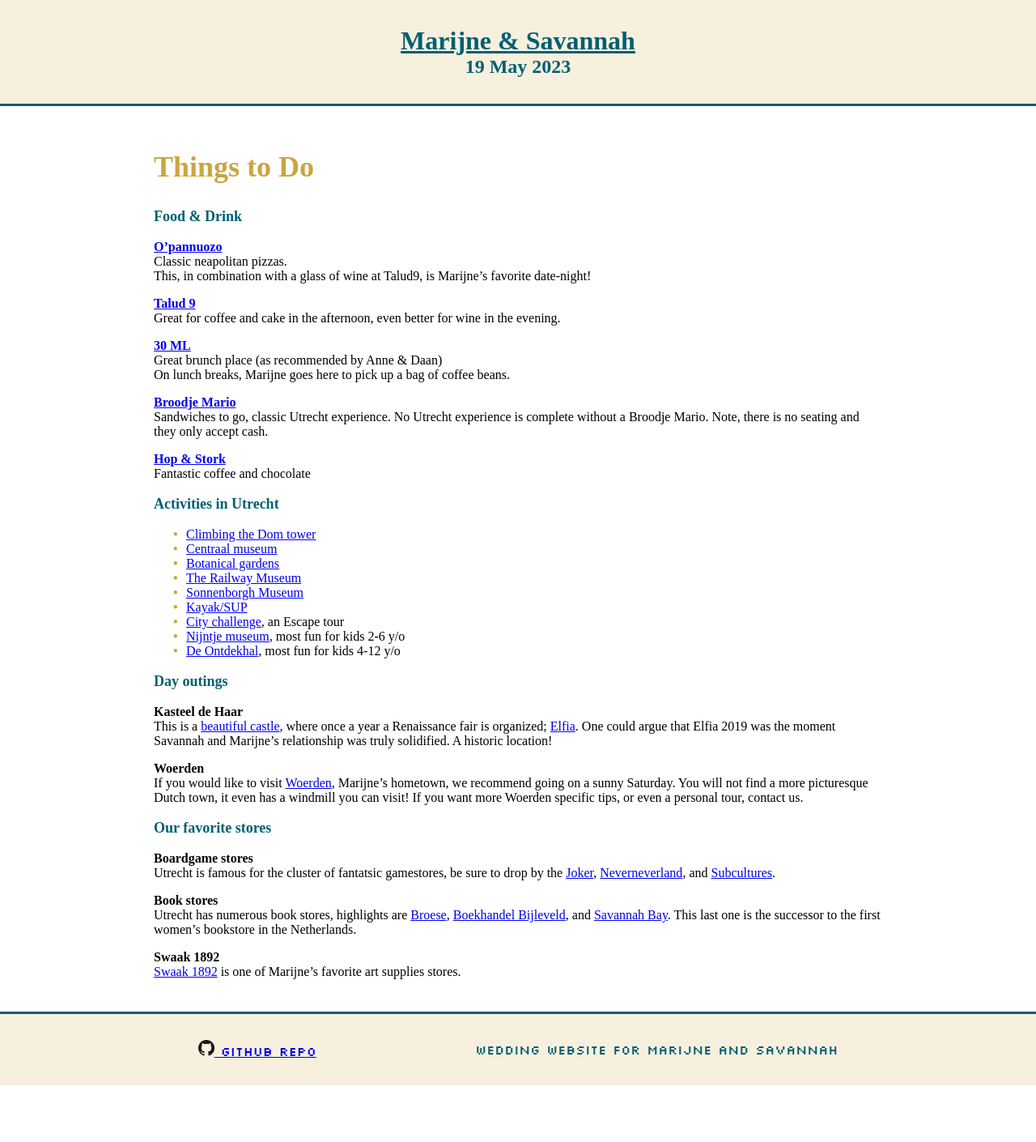
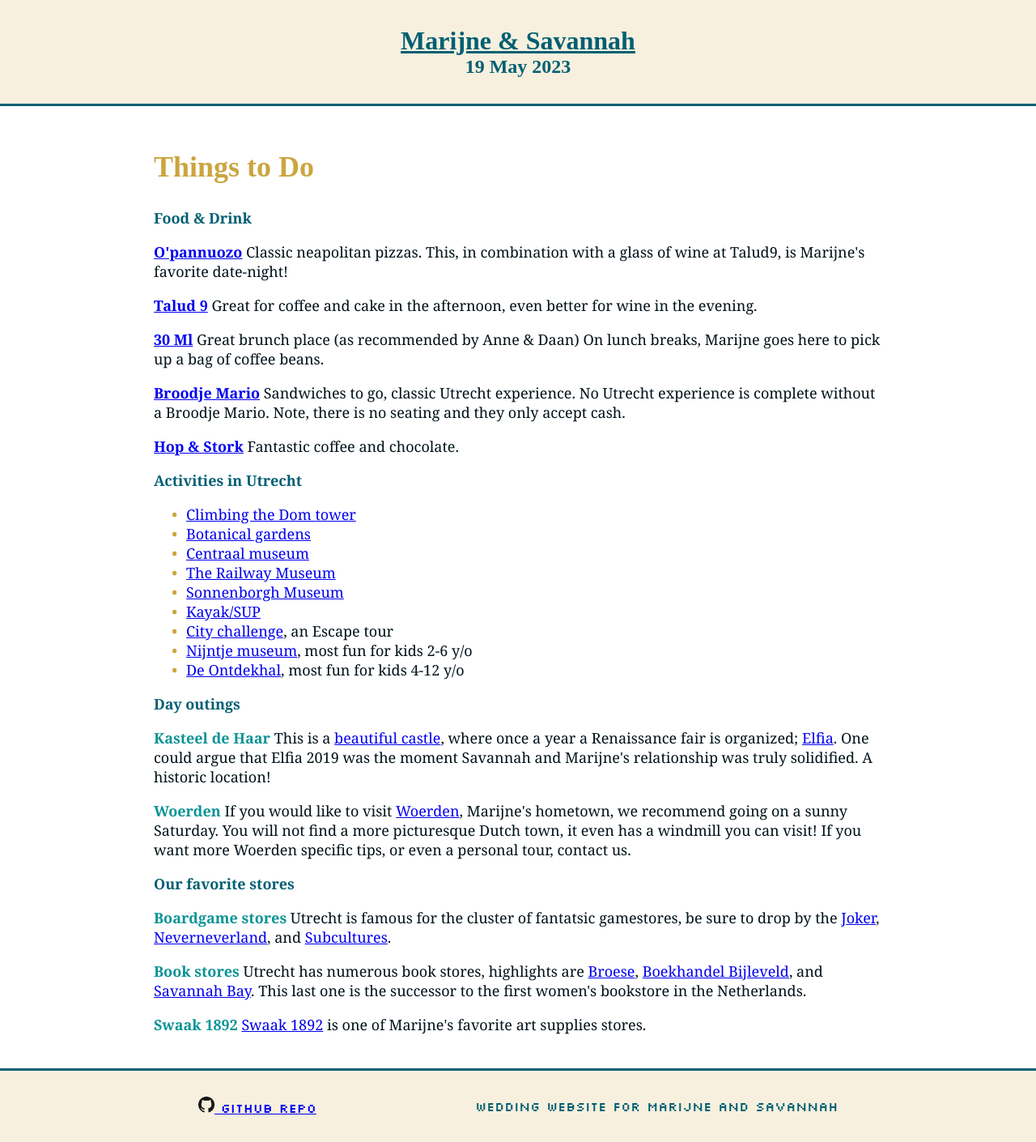
Before and after one commit to schijns-fischer-wedding/schijns-fischer-wedding.github.io, a Jekyll site: the page built from pages/things_to_do.md, in a window 1280 px wide. Shown: the whole page at 81% size. Built offline with Jekyll 4.4.1, drawn with Linux system fonts in a browser that asks for light colours; some web fonts are replaced; before the commit the page ends 1340 px from its top, so only the background shows below that.

Commit message:
moved from md to html

```diff
--- a/pages/things_to_do.md
+++ b/pages/things_to_do.md
@@ -3,56 +3,89 @@
 title: Wedding Things to Do
 ---
 
-## Things to Do
 
-### Food & Drink
-**[O'pannuozo](http://www.o-panuozzo.nl/)**
+<div class='class_01'>
+<h2>Things to Do</h2>
+
+<h3>Food & Drink</h3>
+
+<p>
+  <strong style="color:#0A9396"><a href="http://www.o-panuozzo.nl/">O'pannuozo</a></strong>
   Classic neapolitan pizzas.
   This, in combination with a glass of wine at Talud9, is Marijne's favorite date-night!
+</p>
 
-**[Talud 9](https://www.talud9.nl/)**
+<p>
+  <strong style="color:#0A9396"><a href="https://www.talud9.nl/">Talud 9</a></strong>
   Great for coffee and cake in the afternoon, even better for wine in the evening.
+</p>
 
-**[30 ML](https://30ml.nl/)**
+<p>
+  <strong style="color:#0A9396"><a href="https://30ml.nl/">30 Ml</a></strong>
   Great brunch place (as recommended by Anne & Daan)
   On lunch breaks, Marijne goes here to pick up a bag of coffee beans.
+</p>
 
-**[Broodje Mario](https://broodjemario.nl/)**
+<p>
+  <strong style="color:#0A9396"><a href="https://broodjemario.nl/">Broodje Mario</a></strong>
   Sandwiches to go, classic Utrecht experience. No Utrecht experience is
 complete without a Broodje Mario. Note, there is no seating and they only accept
 cash.
+</p>
 
-**[Hop & Stork](https://hopenstork.com/)**
-  Fantastic coffee and chocolate
+<p>
+  <strong style="color:#0A9396"><a href="https://hopenstork.com/">Hop & Stork</a></strong>
+  Fantastic coffee and chocolate.
+</p>
 
-### Activities in Utrecht
-- [Climbing the Dom tower](https://www.domtoren.nl/)
-- [Centraal museum](https://www.centraalmuseum.nl/en)
-- [Botanical gardens](https://www.uu.nl/en/utrecht-university-botanic-gardens)
-- [The Railway Museum](https://www.spoorwegmuseum.nl/en/)
-- [Sonnenborgh Museum](https://www.sonnenborgh.nl/english)
-- [Kayak/SUP](https://dagjesuppen.nl/en/)
-- [City challenge](https://escapetours.com/stad/utrecht), an Escape tour
-- [Nijntje museum](https://nijntjemuseum.nl/?lang=en), most fun for kids 2-6 y/o
-- [De Ontdekhal](https://ontdekhal.nl/), most fun for kids 4-12 y/o
+<h3>Activities in Utrecht</h3>
 
-### Day outings
-**Kasteel de Haar**
-  This is a [beautiful castle](https://www.kasteeldehaar.nl/), where once a year a Renaissance fair is organized; [Elfia](https://www.instagram.com/kingdomofelfia/?hl=en). One could argue that Elfia 2019 was the moment Savannah and Marijne's relationship was truly solidified. A historic location!
+<ul>
+   <li><a href="https://www.domtoren.nl/">Climbing the Dom tower</a></li>
+   <li><a href="https://www.uu.nl/en/utrecht-university-botanic-gardens">Botanical gardens</a></li>
+   <li><a href="https://www.centraalmuseum.nl/en">Centraal museum</a></li>
+   <li><a href="https://www.spoorwegmuseum.nl/en/">The Railway Museum</a></li>
+   <li><a href="https://www.sonnenborgh.nl/english">Sonnenborgh Museum</a></li>
+   <li><a href="https://dagjesuppen.nl/en/">Kayak/SUP</a></li>
+   <li><a href="https://escapetours.com/stad/utrecht">City challenge</a>, an Escape tour</li>
+   <li><a href="https://nijntjemuseum.nl/?lang=en">Nijntje museum</a>, most fun for kids 2-6 y/o</li>
+   <li><a href="https://ontdekhal.nl/">De Ontdekhal</a>, most fun for kids 4-12 y/o</li>
+ </ul>
 
-**Woerden**
-  If you would like to visit [Woerden](https://www.beleefwoerden.com/nl),
-Marijne's hometown, we recommend going on a sunny Saturday. You will not find a
-more picturesque Dutch town, it even has a windmill you can visit! If you want
-more Woerden specific tips, or even a personal tour, contact us.
+<h3>Day outings</h3>
+<p>
+  <strong style="color:#0A9396">Kasteel de Haar</strong>
+  This is a <a href="https://www.kasteeldehaar.nl/">beautiful castle</a>, where once a year a Renaissance fair is organized;
+  <a href="https://www.instagram.com/kingdomofelfia/?hl=en">Elfia</a>. One could argue that Elfia 2019 was the moment Savannah and Marijne's relationship was truly solidified. A historic location!
+</p>
 
-### Our favorite stores
+<p>
+  <strong style="color:#0A9396">Woerden</strong>
+  If you would like to visit <a href="https://www.beleefwoerden.com/nl">Woerden</a>,
+  Marijne's hometown, we recommend going on a sunny Saturday. You will not find a
+  more picturesque Dutch town, it even has a windmill you can visit! If you want
+  more Woerden specific tips, or even a personal tour, contact us.
+</p>
 
-**Boardgame stores**
-  Utrecht is famous for the cluster of fantatsic gamestores, be sure to drop by the [Joker](http://www.the-joker.nl/), [Neverneverland](https://www.neverneverlandutrecht.nl), and [Subcultures](https://www.subcultures.nl/).
+<h3>Our favorite stores</h3>
 
-**Book stores**
-  Utrecht has numerous book stores, highlights are [Broese](https://www.broese.nl/), [Boekhandel Bijleveld](https://www.boekhandelbijleveld.nl/), and [Savannah Bay](https://www.savannahbay.nl/). This last one is the successor to the first women's bookstore in the Netherlands.
+<p>
+  <strong style="color:#0A9396">Boardgame stores</strong>
+  Utrecht is famous for the cluster of fantatsic gamestores, be sure to
+  drop by the <a href="http://www.the-joker.nl/">Joker</a>,
+  <a href="https://www.neverneverlandutrecht.nl">Neverneverland</a>,
+  and <a href="https://www.subcultures.nl/">Subcultures</a>.
+</p>
 
-**Swaak 1892**
-  [Swaak 1892](https://www.gerstaecker.nl/utrecht-2/) is one of Marijne's favorite art supplies stores.
+<p>
+  <strong style="color:#0A9396">Book stores</strong>
+  Utrecht has numerous book stores, highlights are <a href="https://www.broese.nl/">Broese</a>,
+  <a href="https://www.boekhandelbijleveld.nl/">Boekhandel Bijleveld</a>,
+  and <a href="https://www.savannahbay.nl/">Savannah Bay</a>.
+  This last one is the successor to the first women's bookstore in the Netherlands.
+</p>
+
+<p>
+  <strong style="color:#0A9396">Swaak 1892</strong>
+  <a href="https://www.gerstaecker.nl/utrecht-2/">Swaak 1892</a> is one of Marijne's favorite art supplies stores.
+</p>
```
